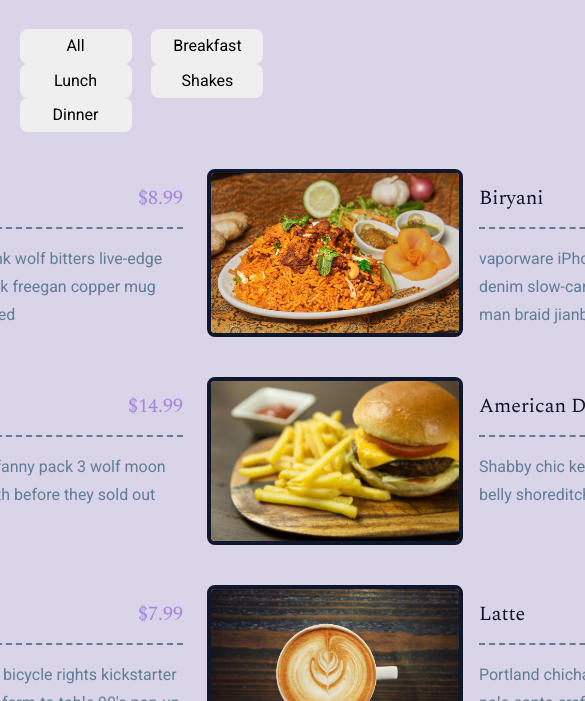
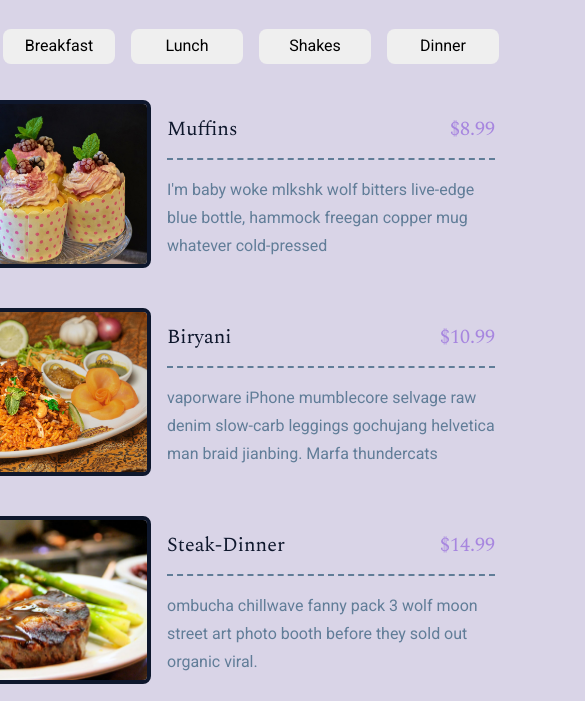
Before and after one commit to RedJOe-0608/Our-Menu, a plain HTML site: page index.html in a window 390 px wide. Shown: the part 143-844 px from the top of the page, 585 px wide, since content can reach past the window. Drawn offline with nearby package versions, Linux system fonts and the light colour scheme.

Commit message:
Responsive design added

```diff
--- a/css/main.css
+++ b/css/main.css
@@ -122,6 +122,7 @@ align-items: center;
     grid-template-columns: repeat(2, 1fr);
     column-gap: 1.5rem;
     row-gap: 2rem;
+    margin-bottom: 3rem;
 }
 .menu-item{
     display: grid;
@@ -173,3 +174,15 @@ align-items: center;
     margin-bottom: 0;
 
 }
+
+@media  screen and (max-width: 1100px) {
+    .menu-grid{
+        display: flex;
+        flex-direction: column;
+    }
+    .tags{
+        display: flex;
+        max-width: 40rem;
+    }
+
+}
```
